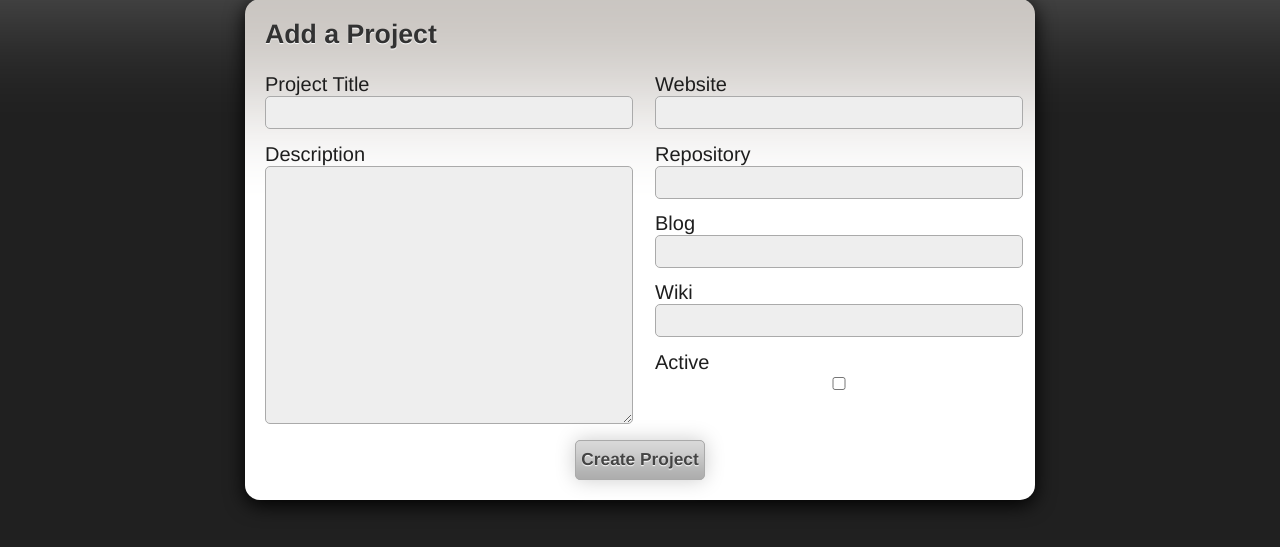
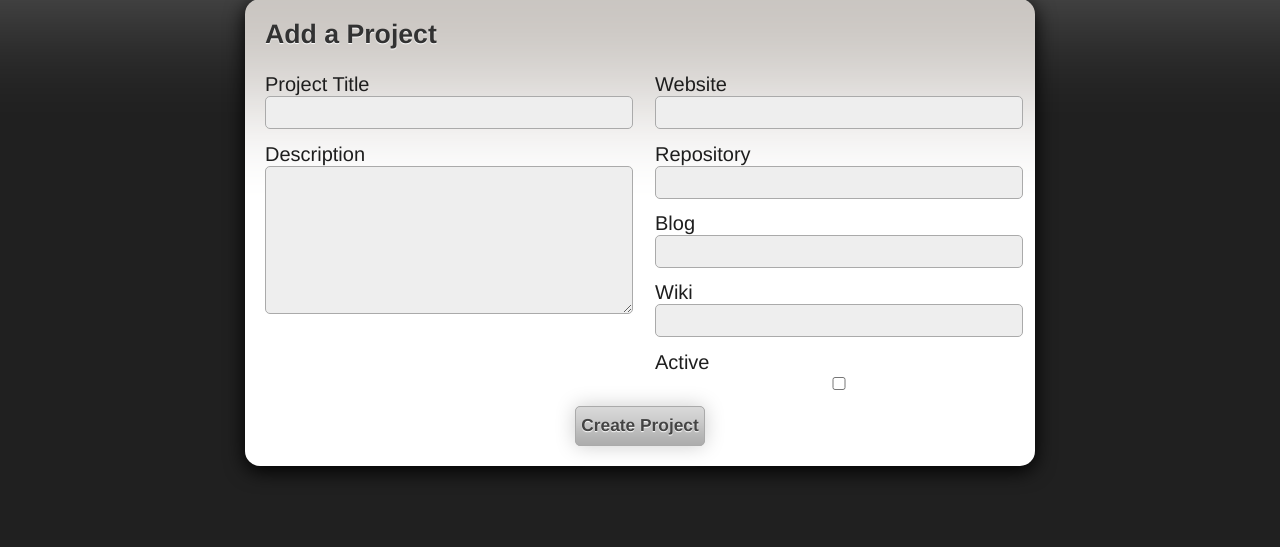
Before and after one commit to rcos/Observatory-retired, a Django app: page /projects/add in a window 1280 px wide. Shown: the part 81-628 px from the top of the page. Run offline with Django 3.2, Linux system fonts and the light colour scheme; the visitor is signed in with stand-in values (Sample User, id 1); parts of the project's set-up code (start-up, migrations or seed data) failed here and were passed over.

Commit message:
<textarea> font not so huge like xbox

```diff
--- a/observatory/media/style.css
+++ b/observatory/media/style.css
@@ -293,6 +293,10 @@ input, textarea {
     border-radius: 5px;
 }
 
+textarea {
+	font-size: 9pt;
+}
+
 .submitbutton {
 	width: auto;
 	text-align: center;
--- a/observatory/templates/projects/modify.html
+++ b/observatory/templates/projects/modify.html
@@ -20,7 +20,7 @@
 
         <p>
             <label for="id_description">Description</label>
-            <textarea id="id_description" rows="10" cols="40"
+            <textarea id="id_description" rows="17" cols="40"
                 name="description">{{ project.description }}</textarea>
         </p>
     </div>
```
